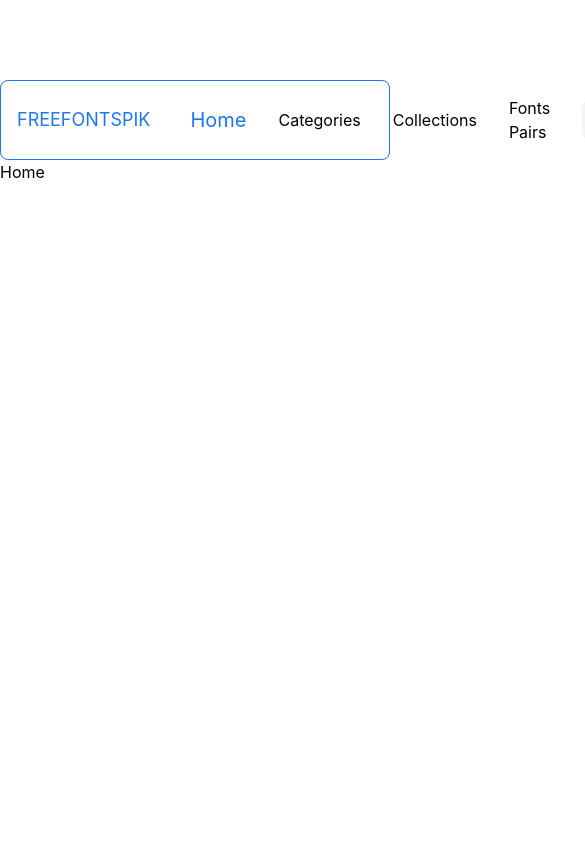
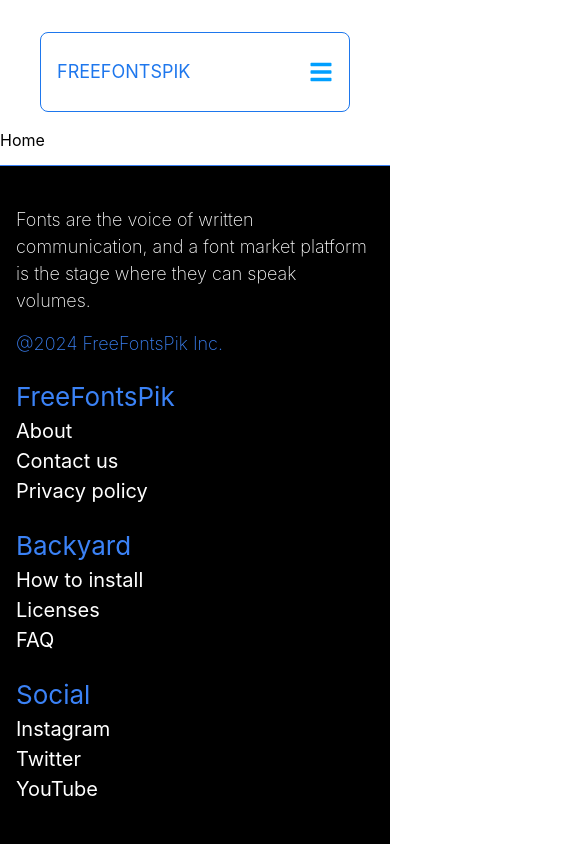
Before and after one commit to HarshDhaduk2001/freefontsspik, a React (Create React App) app: page / in a window 390 px wide. Shown: the top 844 px of the page, 585 px wide, since content can reach past the window. Built offline with nearby package versions, Linux system fonts and the light colour scheme.

Commit message:
header footer ui with responsive design

```diff
--- a/package.json
+++ b/package.json
@@ -8,6 +8,7 @@
     "@testing-library/user-event": "^13.5.0",
     "react": "^18.3.1",
     "react-dom": "^18.3.1",
+    "react-icons": "^5.3.0",
     "react-router-dom": "^6.26.1",
     "react-scripts": "5.0.1",
     "web-vitals": "^2.1.4"
--- a/src/App.js
+++ b/src/App.js
@@ -2,15 +2,19 @@
 import Header from "./components/Header";
 import { Route, Routes } from "react-router-dom";
 import Home from "./components/Home";
+import Footer from "./components/Footer";
 
 const App = () => {
   return (
-    <>
+    <div className="flex flex-col min-h-screen">
       <Header />
-      <Routes>
-        <Route index element={<Home />} />
-      </Routes>
-    </>
+      <div className="flex-grow">
+        <Routes>
+          <Route index element={<Home />} />
+        </Routes>
+      </div>
+      <Footer />
+    </div>
   );
 };
 
--- /dev/null
+++ b/src/components/Footer.jsx
@@ -0,0 +1,45 @@
+import React from "react";
+
+const Footer = () => {
+  return (
+    <div className="flex flex-col lg:flex-row justify-center items-start gap-5 lg:gap-0 lg:items-center bg-black text-white text-[18px] lg:text-[22px] border-t border-blue-500 w-full py-10 lg:py-20">
+      <div className="flex flex-col items-start justify-center lg:w-2/5 px-4 lg:px-32 font-extralight">
+        Fonts are the voice of written communication, and a font market platform
+        is the stage where they can speak volumes.
+        <p className="text-blue-500 mt-4">@2024 FreeFontsPik Inc.</p>
+      </div>
+      <div className="lg:w-1/5 px-4">
+        <p className="text-blue-500 text-[26px] lg:text-[36px]">FreeFontsPik</p>
+        <p className="text-[20px] lg:text-[30px]">
+          <a href="/about">About</a>
+        </p>
+        <p className="text-[20px] lg:text-[30px]">
+          <a href="/contactus">Contact us</a>
+        </p>
+        <p className="text-[20px] lg:text-[30px]">
+          <a href="/privacypolicy">Privacy policy</a>
+        </p>
+      </div>
+      <div className="lg:w-1/5 px-4">
+        <p className="text-blue-500 text-[26px] lg:text-[36px]">Backyard</p>
+        <p className="text-[20px] lg:text-[30px]">
+          <a href="/howtoinstall">How to install</a>
+        </p>
+        <p className="text-[20px] lg:text-[30px]">
+          <a href="/licenses">Licenses</a>
+        </p>
+        <p className="text-[20px] lg:text-[30px]">
+          <a href="/faq">FAQ</a>
+        </p>
+      </div>
+      <div className="lg:w-1/5 px-4">
+        <p className="text-blue-500 text-[26px] lg:text-[36px]">Social</p>
+        <p className="text-[20px] lg:text-[30px]">Instagram</p>
+        <p className="text-[20px] lg:text-[30px]">Twitter</p>
+        <p className="text-[20px] lg:text-[30px]">YouTube</p>
+      </div>
+    </div>
+  );
+};
+
+export default Footer;
--- a/src/components/Header.jsx
+++ b/src/components/Header.jsx
@@ -1,7 +1,8 @@
 /* eslint-disable eqeqeq */
-import React from "react";
+import React, { useState } from "react";
 import { useLocation } from "react-router-dom";
 import Search from "../assets/Search.png";
+import { FaBars, FaTimes } from "react-icons/fa";
 
 const headerData = [
   { id: 1, title: "Home", link: "/" },
@@ -13,12 +14,18 @@
 const Header = () => {
   const location = useLocation();
   const { pathname } = location;
+  const [menuOpen, setMenuOpen] = useState(false);
+
+  const toggleMenu = () => {
+    setMenuOpen(!menuOpen);
+  };
 
   return (
-    <div className="flex items-center justify-center w-full mt-20">
+    <div className="relative flex items-center justify-center w-full mt-8 lg:mt-20 mb-4 lg:mb-10">
       <div className="flex items-center justify-between w-full mx-10 border border-blueColor rounded-lg h-20 px-4">
         <div className="flex items-center justify-center">
           <p className="text-lg text-blueColor mr-10">FREEFONTSPIK</p>
+          <div className="hidden lg:flex">
             {headerData.map((i) => (
               <p
                 key={i.id}
@@ -26,11 +33,12 @@
                   pathname == i.link ? "text-blueColor text-[20px]" : ""
                 }`}
               >
-              {i.title}
+                <a href={i.link}>{i.title}</a>
               </p>
             ))}
           </div>
-        <div className="flex items-center justify-center">
+        </div>
+        <div className="hidden lg:flex items-center justify-center">
           <div className="flex items-center justify-center bg-[#F5F5F5] w-full py-2 px-4 rounded-lg gap-2">
             <img src={Search} alt="search" />
             <input
@@ -43,7 +51,45 @@
             Login
           </div>
         </div>
+
+        {/* Hamburger Menu for Small Screens */}
+        <div className="flex lg:hidden items-center justify-center">
+          <button onClick={toggleMenu} className="focus:outline-none">
+            {menuOpen ? (
+              <FaTimes size={24} color="#009FFF" />
+            ) : (
+              <FaBars size={24} color="#009FFF" />
+            )}
+          </button>
         </div>
+      </div>
+
+      {/* Full-Screen Overlay Menu */}
+      {menuOpen && (
+        <div className="fixed inset-0 bg-[#F5F5F5] z-50 flex flex-col items-center justify-center">
+          {/* Close Button at the Top-Right Corner */}
+          <button
+            onClick={toggleMenu}
+            className="absolute top-4 right-4 text-blueColor focus:outline-none"
+          >
+            <FaTimes size={30} />
+          </button>
+
+          {headerData.map((i) => (
+            <p
+              key={i.id}
+              className={`my-4 text-2xl ${
+                pathname == i.link ? "text-blueColor text-[24px]" : ""
+              }`}
+            >
+              <a href={i.link}>{i.title}</a>
+            </p>
+          ))}
+          <div className="w-24 mt-8 flex items-center justify-center cursor-pointer bg-gradient-to-r from-[#009FFF] to-[#1E77ED] rounded-lg py-3 text-white">
+            Login
+          </div>
+        </div>
+      )}
     </div>
   );
 };
```
Also changed, not shown: 1 other file (tests, documents, lock files or other folders). Lines whose indentation alone changed are shown as unchanged.
